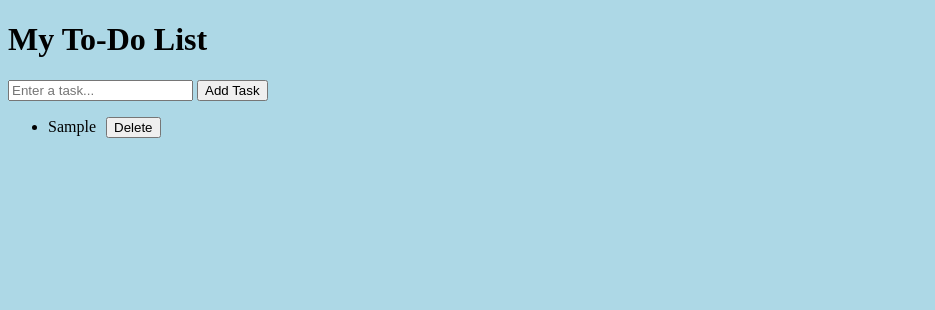
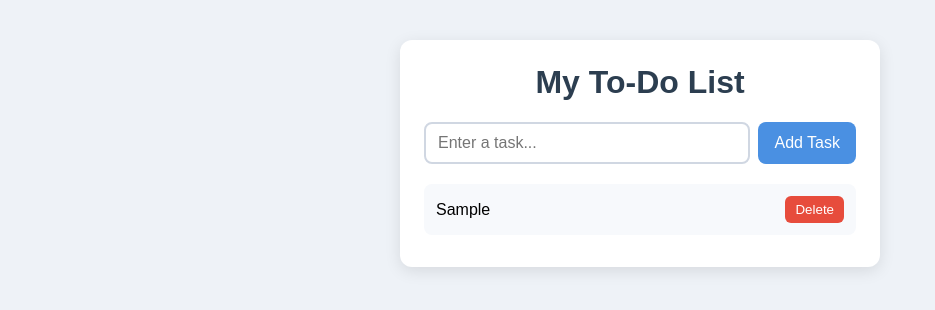
Before and after one commit to Keith-11th/To-do-app, a plain HTML site: page index.html in a window 1280 px wide. Both pictures are taken after typing "Sample" into the empty fields and a click on the button "Add Task". Shown: the whole page, without its empty margins (0-935 px from the left). Drawn offline with Linux system fonts and the light colour scheme.

Commit message:
Add styling and finish to-do app

```diff
--- a/index.html
+++ b/index.html
@@ -1,16 +1,21 @@
 <!DOCTYPE html>
 <html lang="en">
 <head>
-    <meta charset="UFT-8">
+    <meta charset="UTF-8">
     <title>My To-Do List</title>
     <link rel="stylesheet" href="style.css">
 </head>
 <body>
-    <h1>My To-Do List</h1>
-    <input type="text" id="taskInput" placeholder="Enter a task...">
-    <button id="addButton">Add Task</button>
+    <div class="container">
+        <h1>My To-Do List</h1>
 
-    <ul id="taskList"><ul>
+        <div class="input-row">
+            <input type="text" id="taskInput" placeholder="Enter a task...">
+            <button id="addButton">Add Task</button>
+        </div>
+
+        <ul id="taskList"></ul>
+    </div>
 
     <script src="script.js"></script>
 </body>
--- a/style.css
+++ b/style.css
@@ -1,14 +1,99 @@
+* {
+  box-sizing: border-box;
+}
+
 body {
-    background-color: lightblue;
+  font-family: Arial, sans-serif;
+  background-color: #eef2f7;
+  margin: 0;
+  padding: 40px 16px;
 }
+
+.container {
+  max-width: 480px;
+  margin: 0 auto;
+  background: white;
+  padding: 24px;
+  border-radius: 12px;
+  box-shadow: 0 4px 16px rgba(0, 0, 0, 0.1);
+}
+
+h1 {
+  text-align: center;
+  color: #2c3e50;
+  margin-top: 0;
+}
+
+.input-row {
+  display: flex;
+  gap: 8px;
+  margin-bottom: 20px;
+}
+
+#taskInput {
+  flex: 1;
+  padding: 10px 12px;
+  border: 2px solid #d0d7e2;
+  border-radius: 8px;
+  font-size: 16px;
+}
+
+#taskInput:focus {
+  outline: none;
+  border-color: #4a90e2;
+}
+
+#addButton {
+  padding: 10px 16px;
+  background-color: #4a90e2;
+  color: white;
+  border: none;
+  border-radius: 8px;
+  font-size: 16px;
+  cursor: pointer;
+  transition: background-color 0.2s;
+}
+
+#addButton:hover {
+  background-color: #357abd;
+}
+
+ul {
+  list-style: none;
+  padding: 0;
+  margin: 0;
+}
+
 li {
-    cursor: pointer;
+  display: flex;
+  justify-content: space-between;
+  align-items: center;
+  padding: 12px;
+  margin-bottom: 8px;
+  background-color: #f7f9fc;
+  border-radius: 8px;
+  cursor: pointer;
+  transition: background-color 0.2s;
+}
+
+li:hover {
+  background-color: #e8eef7;
+}
+
+li button {
+  background-color: #e74c3c;
+  color: white;
+  border: none;
+  border-radius: 6px;
+  padding: 6px 10px;
+  cursor: pointer;
+}
+
+li button:hover {
+  background-color: #c0392b;
 }
 
 .completed {
-    text-decoration: line-through;
-    color: black;
+  text-decoration: line-through;
+  color: gray;
 }
-li button {
-    margin-left: 10px;
-}
```
